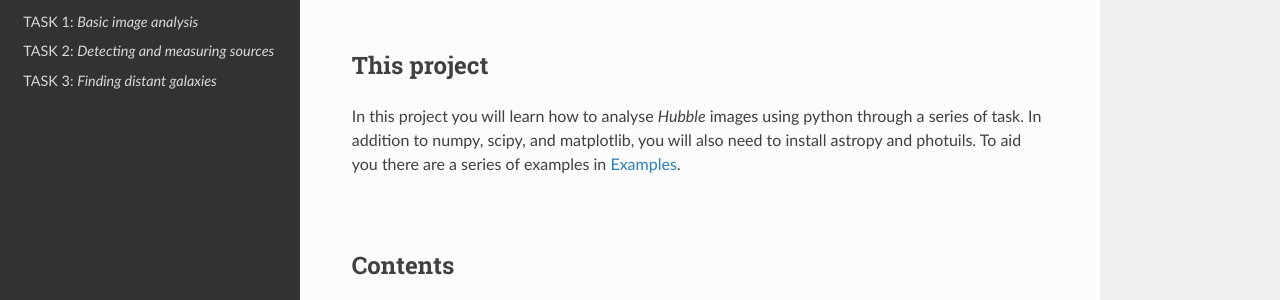
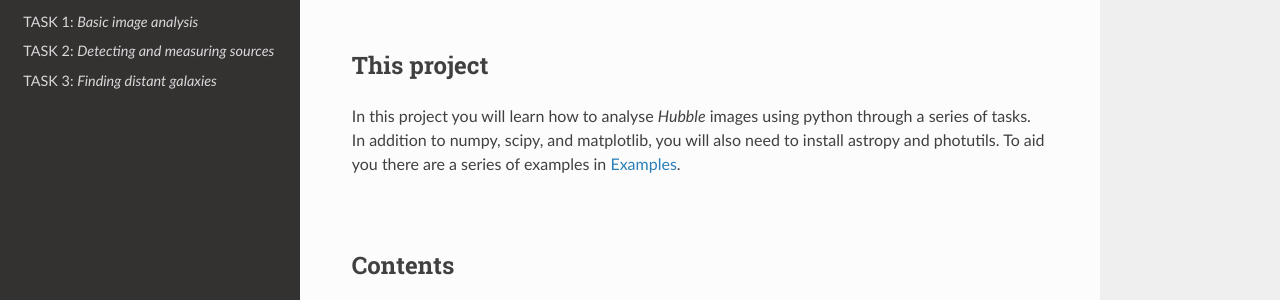
Before and after one commit to ewanbarclay/readthedocs_XDF, a Sphinx documentation site: the page built from docs/index.rst, in a window 1280 px wide and 1206 px high. Shown: the part 159-459 px from the top of the window. Built offline with Sphinx 7.4.7 and the Read the Docs theme 2.0.0, drawn with Linux system fonts in a browser that asks for light colours.

Commit message:
Update index.rst

```diff
--- a/docs/index.rst
+++ b/docs/index.rst
@@ -6,7 +6,7 @@
 
 This project
 ------------
-In this project you will learn how to analyse *Hubble* images using python through a series of task. In addition to numpy, scipy, and matplotlib, you will also need to install astropy and photuils. To aid you there are a series of examples in `Examples </Examples/Examples.ipynb>`_.
+In this project you will learn how to analyse *Hubble* images using python through a series of tasks. In addition to numpy, scipy, and matplotlib, you will also need to install astropy and photutils. To aid you there are a series of examples in `Examples </Examples/Examples.html>`_.
 
 |
 
```
